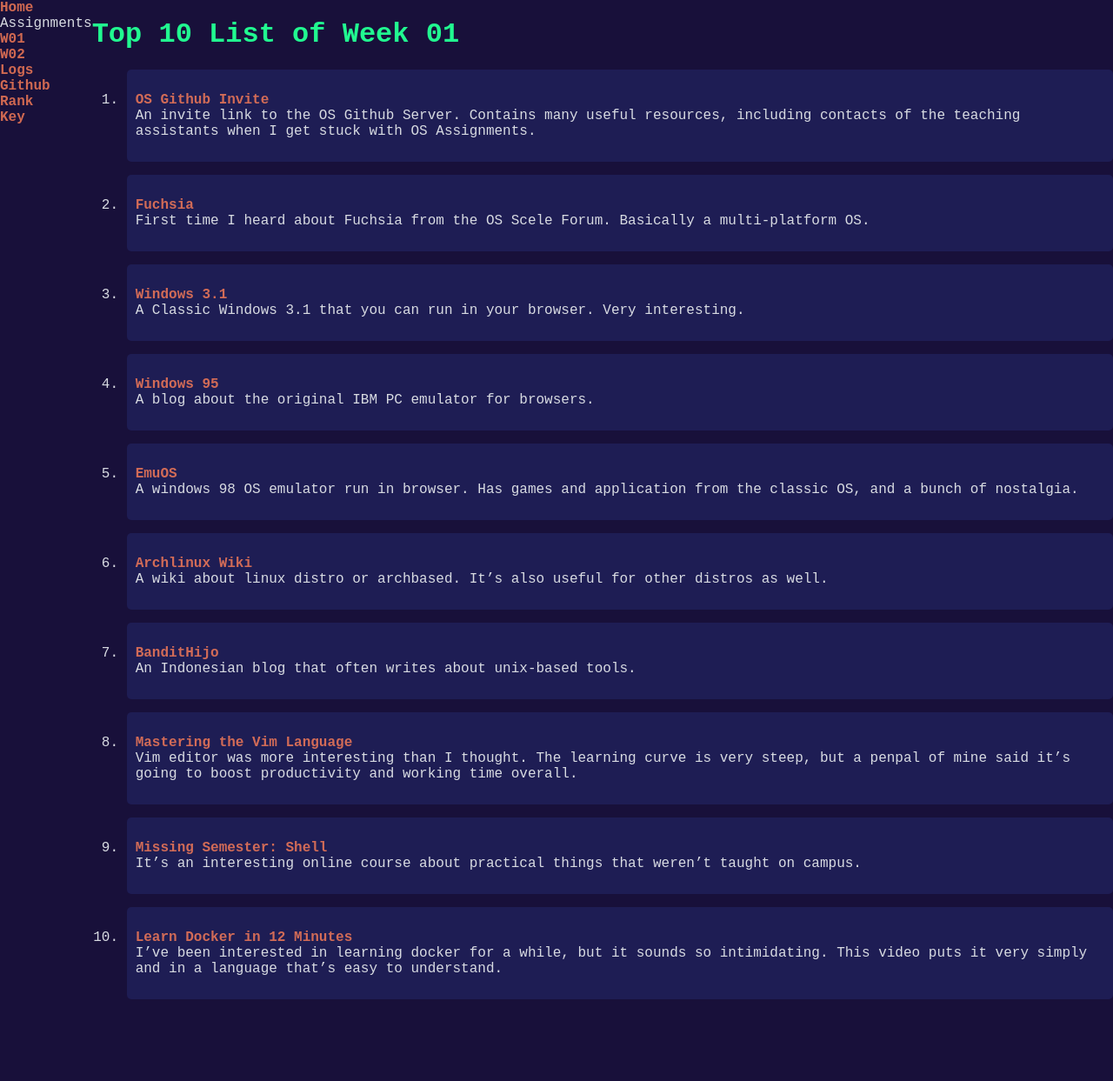
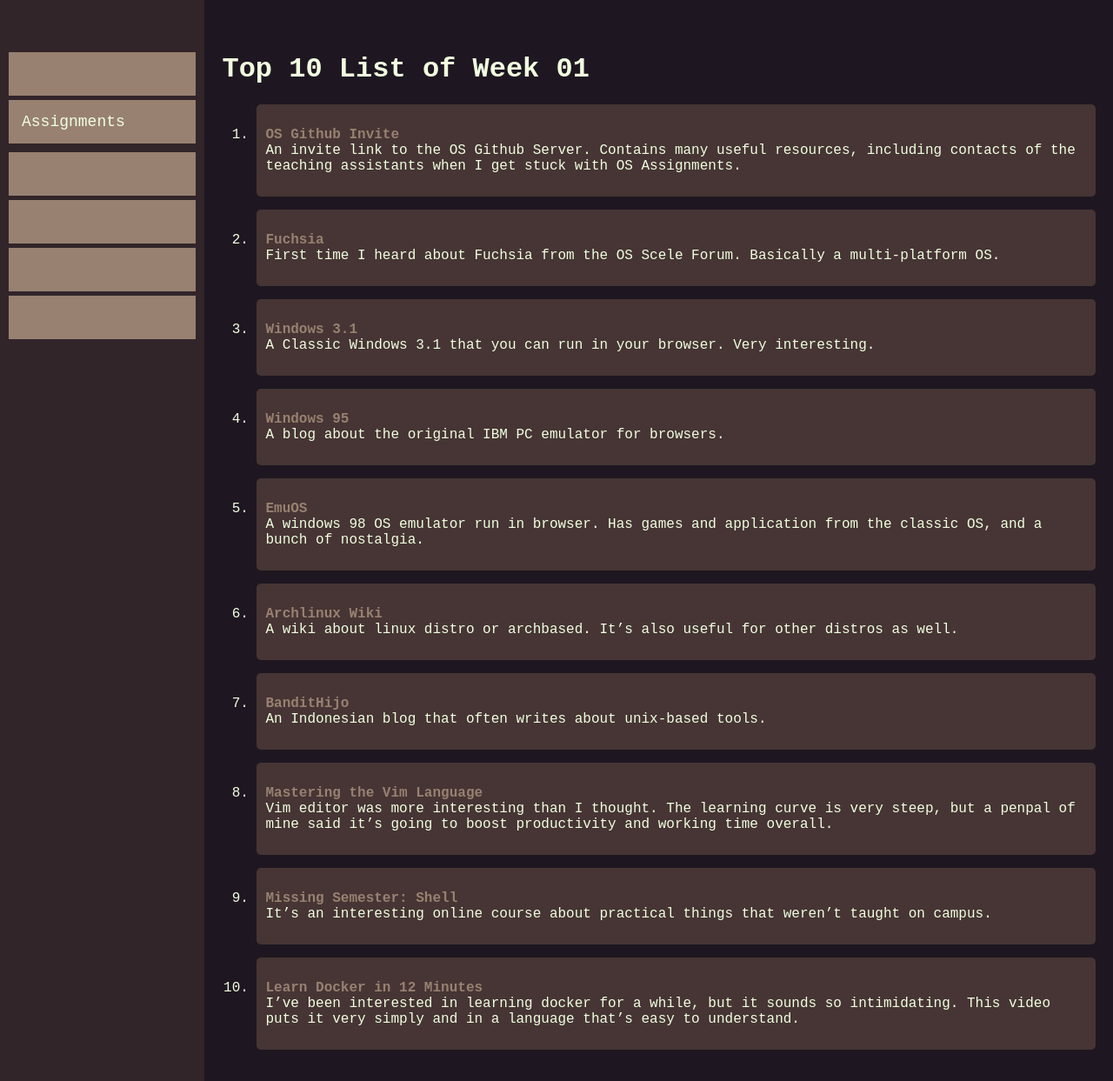
Before and after one commit to asfiowilma/os211, a Jekyll site: the page built from w01.md, in a window 1280 px wide. Shown: the whole page at 87% size. Built offline with Jekyll 4.4.1, drawn with Linux system fonts in a browser that asks for light colours; our own code applies the rules of GitHub Pages for plain Markdown files.

Commit message:
OS211 asfiowilma

```diff
--- a/assets/css/style.css
+++ b/assets/css/style.css
@@ -1,9 +1,9 @@
 html {
-    font-family: 'Courier New', monospace;
-    color: rgba(216, 219, 226, 1);
+    font-family: 'Century Gothic', monospace;
+    color: #f1ffe0;
 
     height: 100vh;
-    background: rgb(24, 16, 58);
+    background: #1e1721;
 }
 
 body {
@@ -23,20 +23,20 @@
 li {
     margin-bottom: 15px;
     padding: 10px;
-    background: rgba(40, 48, 124, 0.4);
+    background: #463534;
 
     border-radius: 5px;
 }
 
 a {
     font-weight: 700;
-    color: rgba(255, 127, 87, 0.8);
+    color: #988171;
     text-decoration: none;
 }
 
 h1, h2 {
     font-weight: 600;
-    color: rgba(33, 250, 144, 1);
+    color: #f1ffe0;
 }
 
 img {
@@ -44,11 +44,11 @@
 }
 
 #title {
-    color: rgba(255, 200, 87, 1);
+    color: #988171;
 }
 
 #author {
-    color: rgba(255, 127, 87, 0.8);
+    color: #f1ffe0;
 }
 
 ::-webkit-scrollbar {
@@ -56,13 +56,13 @@
     height: 0;
 }
 
-.kenta-sidebar {
-    background: rgba(40, 48, 124, 1);
+.sidebar {
+    background: rgb(70, 53, 52, 0.5);
     width: 300px;
     height: 100%;
 }
 
-.kenta-content {
+.content {
     padding: 20px;
     padding-top: 40px;
     width: 100%;
@@ -70,31 +70,31 @@
     overflow-y: scroll;
 }
 
-.kenta-sidebar-row {
+.sidebar-row {
     display: flex;
     flex-direction: column;
     margin: 10px;
     margin-top: 60px;
 }
 
-.kenta-sidebar-button > .kenta-sidebar-div {
+.sidebar-button > .sidebar-div {
     transition: 0.2s;
 
     font-size: 18px;
 
     height: 20px;
-    background: rgba(42, 30, 92, 0.6);
+    background: #988171;
     margin-bottom: 5px;
     padding: 15px;
 }
 
-.kenta-sidebar-button:hover > div {
+.sidebar-button:hover > div {
     color: rgba(40, 48, 124, 1);
-    background: rgba(255, 127, 87, 1);
+    background: rgb(152, 129, 113, 0.75);
 
 }
 
-.kenta-dropdown-content {
+.dropdown-content {
     display: flex;
     height:  0;
     flex-direction: column;
@@ -106,26 +106,18 @@
     transition: 0.2s;
 }
 
-.kenta-dropdown-link {
+.dropdown-link {
     display: block;
     height: 20px;
     padding: 10px;
-    background-color: rgba(255, 127, 87, 1);
+    background-color: #1e1721;
     color: rgba(42, 30, 92);
 }
 
-.kenta-dropdown-link:hover {
-    background-color: rgba(219, 50, 77, 1);
+.dropdown-link:hover {
+    background-color: #463534;
 }
 
-.kenta-dropdown:hover .kenta-dropdown-content {
+.dropdown:hover .dropdown-content {
     height: 80px;
 }
-
-.kenta-secret {
-    opacity: 0.05;
-}
-
-.kenta-secret:hover {
-    cursor:default;
-}
```
Also changed, not shown: index.md (added, +18 -0 lines), w01.md (+1 -0 lines), w02.md (+2 -0 lines).
